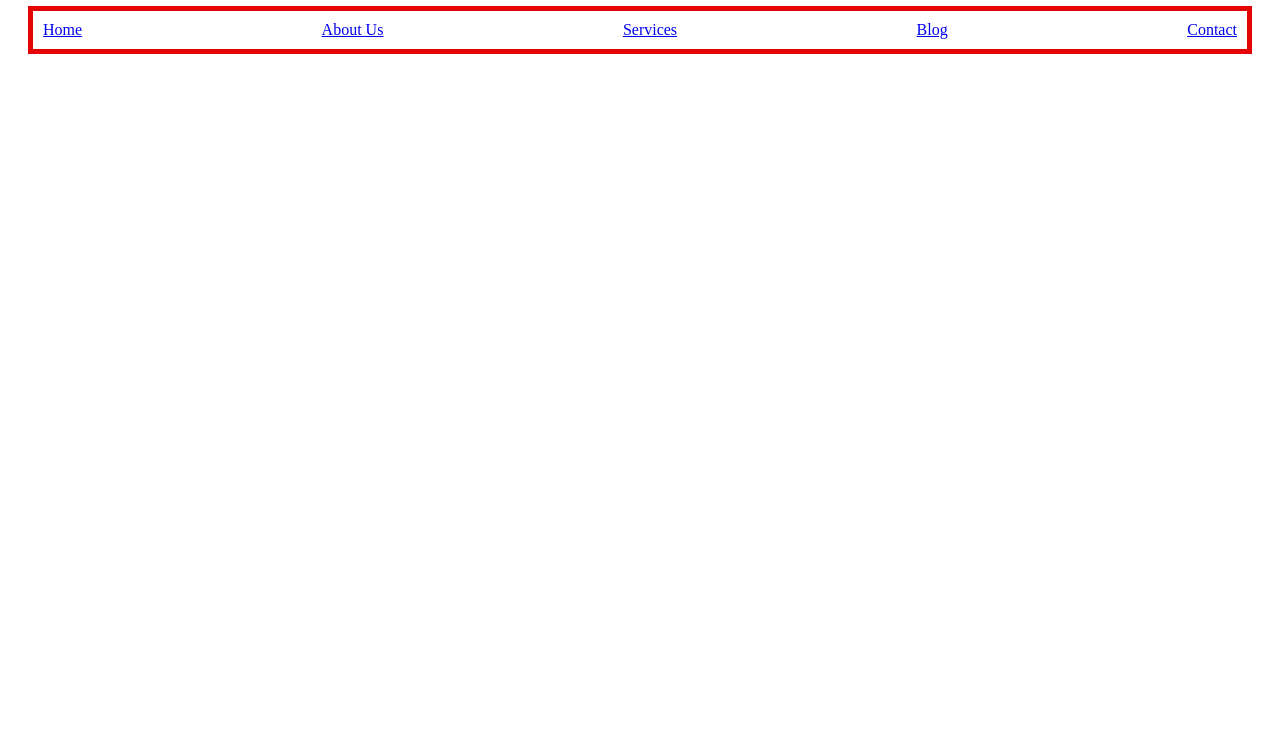
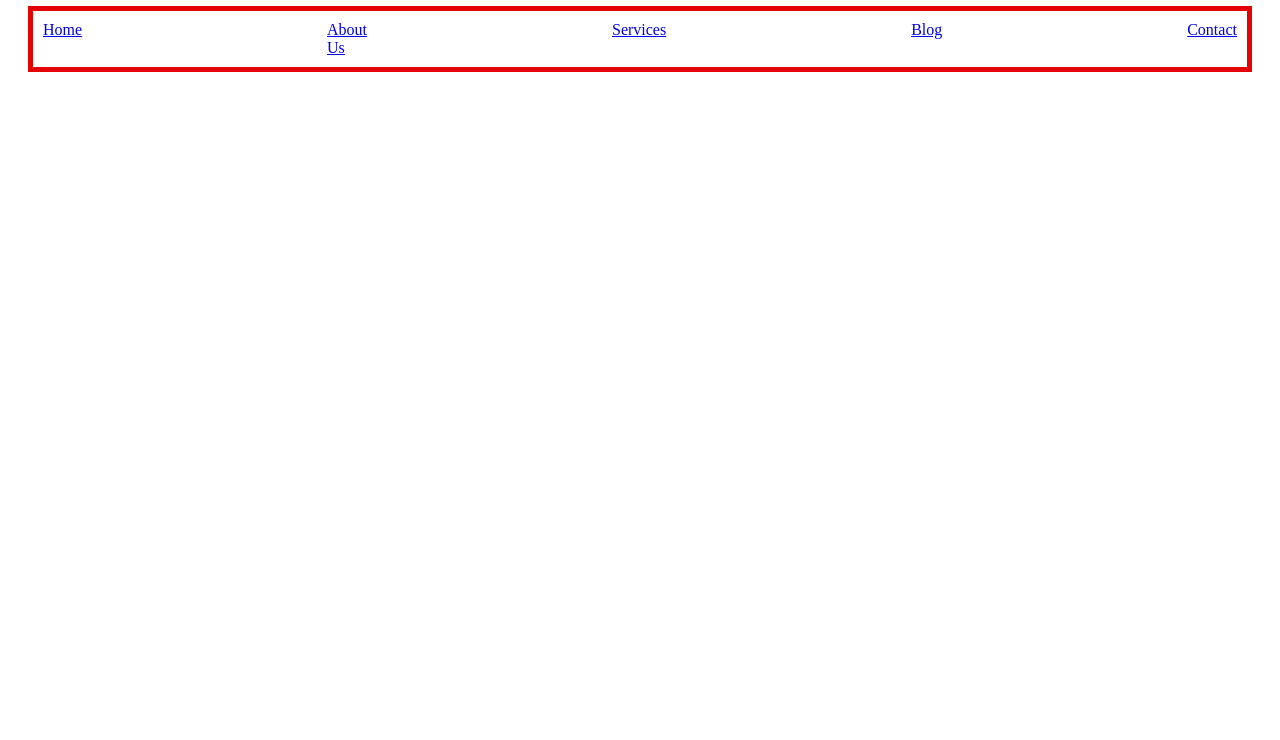
Before and after one commit to aniket-sigmoid/CSS-Advanced, a plain HTML site: page index.html in a window 1280 px wide. Shown: the part 60-800 px from the top of the page. Drawn offline with Linux system fonts and the light colour scheme.

Commit message:
revised  some basic CSS

```diff
--- a/index.css
+++ b/index.css
@@ -14,7 +14,7 @@ header {
     flex-wrap: wrap;
 }
 .nav-list > * {
-    flex-basis:1;
+    flex-basis:0;
 }
 
 .nav-list li {
```
